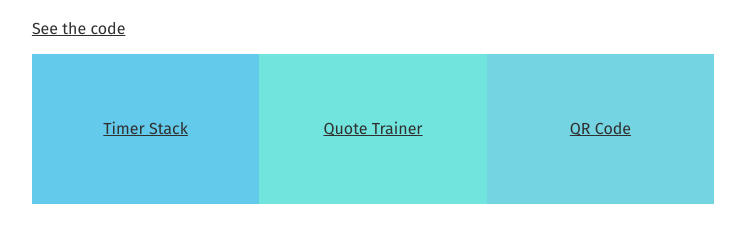
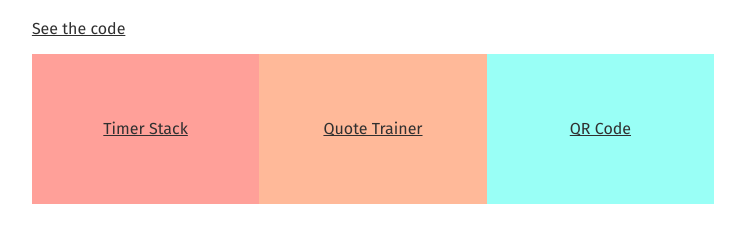
Before and after one commit to soxfox42/scribbles, a website: page src/index.html in a window 1280 px wide. Shown: the part 63-306 px from the top of the page, without its empty margins (267-1012 px from the left). Drawn offline with Linux system fonts and the light colour scheme.

Commit message:
Update home styles

```diff
--- a/src/home.css
+++ b/src/home.css
@@ -10,6 +10,9 @@ main div {
     display: flex;
     align-items: center;
     justify-content: center;
+
+    /* default color */
+    background: #aaa;
 }
 
 main a {
--- a/src/index.html
+++ b/src/index.html
@@ -8,8 +8,8 @@
     <title>Scribbles</title>
 
     <link rel="icon" href="favicon.png">
-    <link rel="stylesheet" href="main.css?945976d4">
-    <link rel="stylesheet" href="home.css">
+    <link rel="stylesheet" href="main.css?35a10288">
+    <link rel="stylesheet" href="home.css?5fd8b02f">
 </head>
 
 <body>
@@ -42,17 +42,20 @@
             document.querySelectorAll("main div").forEach(el => {
                 const dark = darkMode();
 
-                const r = Math.random() * 30 + (dark ? 50 : 100);
-                const g = Math.random() * 30 + (dark ? 100 : 200);
-                const b = Math.random() * 30 + (dark ? 110 : 220);
-                el.style.background = `rgb(${r}, ${g}, ${b})`;
+                const h = Math.random() * 360;
+                const s = 100;
+                const l = dark ? 20 : 80;
+                el.style.background = `hsl(${h}deg ${s}% ${l}%)`;
+                console.log(`hsl(${h}deg ${s}% ${l}%)`);
             });
         }
 
         randomise();
 
-        const query = window.matchMedia("(prefers-color-scheme: dark)");
-        query.addEventListener('change', randomise);
+        if (window.matchMedia) {
+            const query = window.matchMedia("(prefers-color-scheme: dark)");
+            query.addEventListener('change', randomise);
+        }
     </script>
 </body>
 
```
